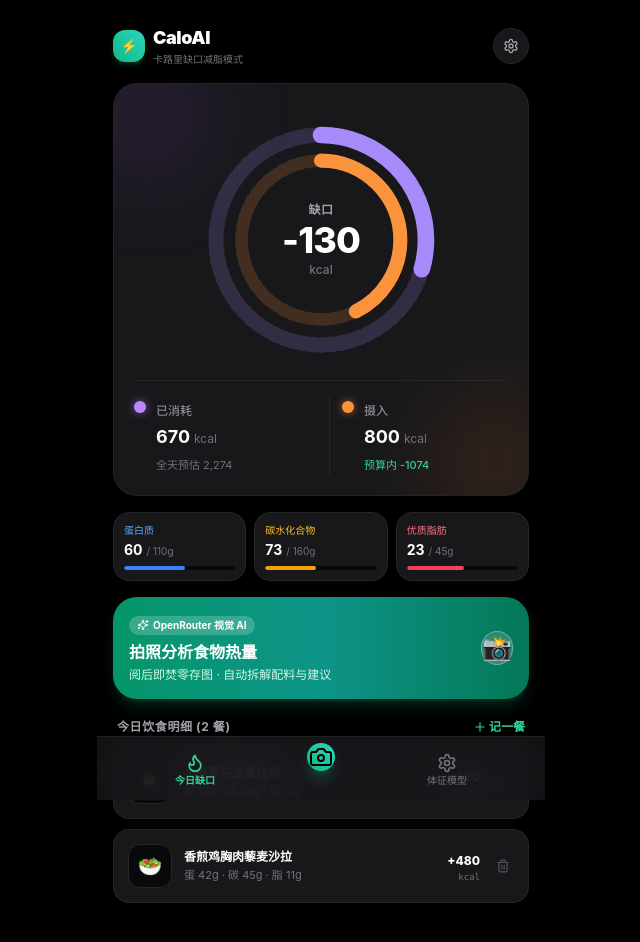
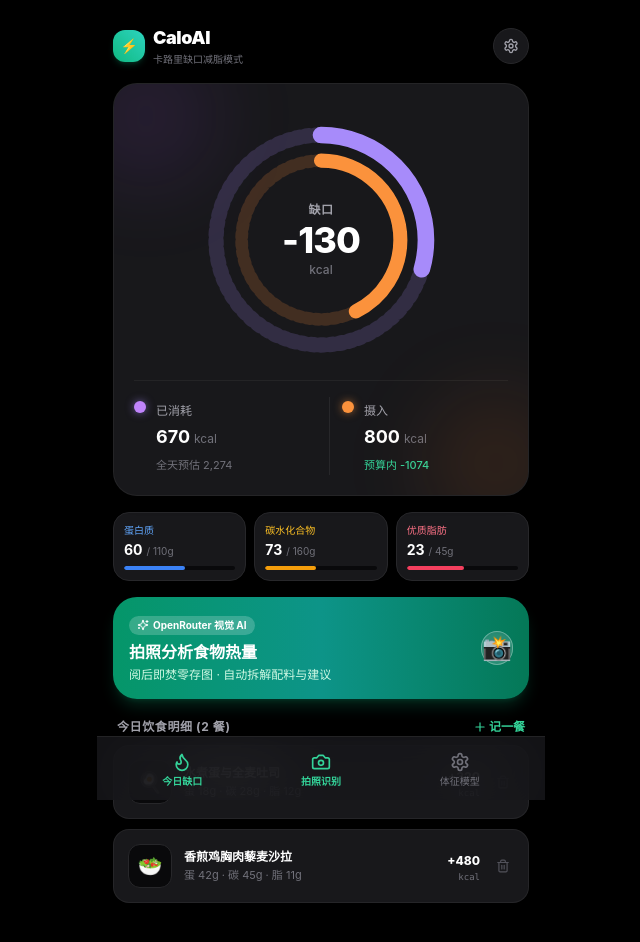
Before and after one commit to lufeihb1996/jianfei, a Next.js app: page / in a window 1280 px wide. Shown: the top 942 px of the page, without its empty margins (319-959 px from the left). Built offline with nearby package versions, Linux system fonts and the light colour scheme.

Commit message:
fix: align all 3 bottom tab bar items on exact same horizontal line without bump

```diff
--- a/package.json
+++ b/package.json
@@ -5,7 +5,7 @@
   "scripts": {
     "dev": "next dev -p 3008",
     "build": "next build",
-    "start": "next start",
+    "start": "next start -p 3008",
     "lint": "next lint"
   },
   "dependencies": {
--- a/src/app/page.tsx
+++ b/src/app/page.tsx
@@ -299,26 +299,24 @@
         </div>
       </div>
 
-      {/* 底部固定导航条 (iOS 毛玻璃风格，居中对齐) */}
-      <nav className="fixed bottom-0 inset-x-0 h-16 glass-nav border-t border-zinc-800/80 px-8 flex justify-around items-center z-40 max-w-md mx-auto">
-        <button className="flex flex-col items-center gap-0.5 text-emerald-400 font-bold">
+      {/* 底部固定导航条 (三个按钮完全在同一水平线，平齐对齐，无凸起) */}
+      <nav className="fixed bottom-0 inset-x-0 h-16 glass-nav border-t border-zinc-800/80 px-4 flex justify-around items-center z-40 max-w-md mx-auto">
+        <button className="flex-1 flex flex-col items-center justify-center gap-1 text-emerald-400 font-bold">
           <Flame className="w-5 h-5" />
           <span className="text-[10px] leading-none">今日缺口</span>
         </button>
 
-        {/* 悬浮居中拍照按钮 */}
         <button
           onClick={() => setIsCameraOpen(true)}
-          className="-top-3 relative active:scale-95 transition"
+          className="flex-1 flex flex-col items-center justify-center gap-1 text-emerald-400 hover:text-teal-300 active:scale-95 transition font-bold"
         >
-          <div className="w-13 h-13 rounded-full bg-gradient-to-tr from-emerald-500 to-teal-400 p-0.5 shadow-lg shadow-emerald-500/30 flex items-center justify-center text-black font-extrabold">
-            <Camera className="w-6 h-6" />
-          </div>
+          <Camera className="w-5 h-5" />
+          <span className="text-[10px] leading-none">拍照识别</span>
         </button>
 
         <button
           onClick={() => setIsSettingsOpen(true)}
-          className="flex flex-col items-center gap-0.5 text-zinc-500 hover:text-zinc-300"
+          className="flex-1 flex flex-col items-center justify-center gap-1 text-zinc-500 hover:text-zinc-300 active:scale-95 transition"
         >
           <Settings className="w-5 h-5" />
           <span className="text-[10px] leading-none">体征模型</span>
```
